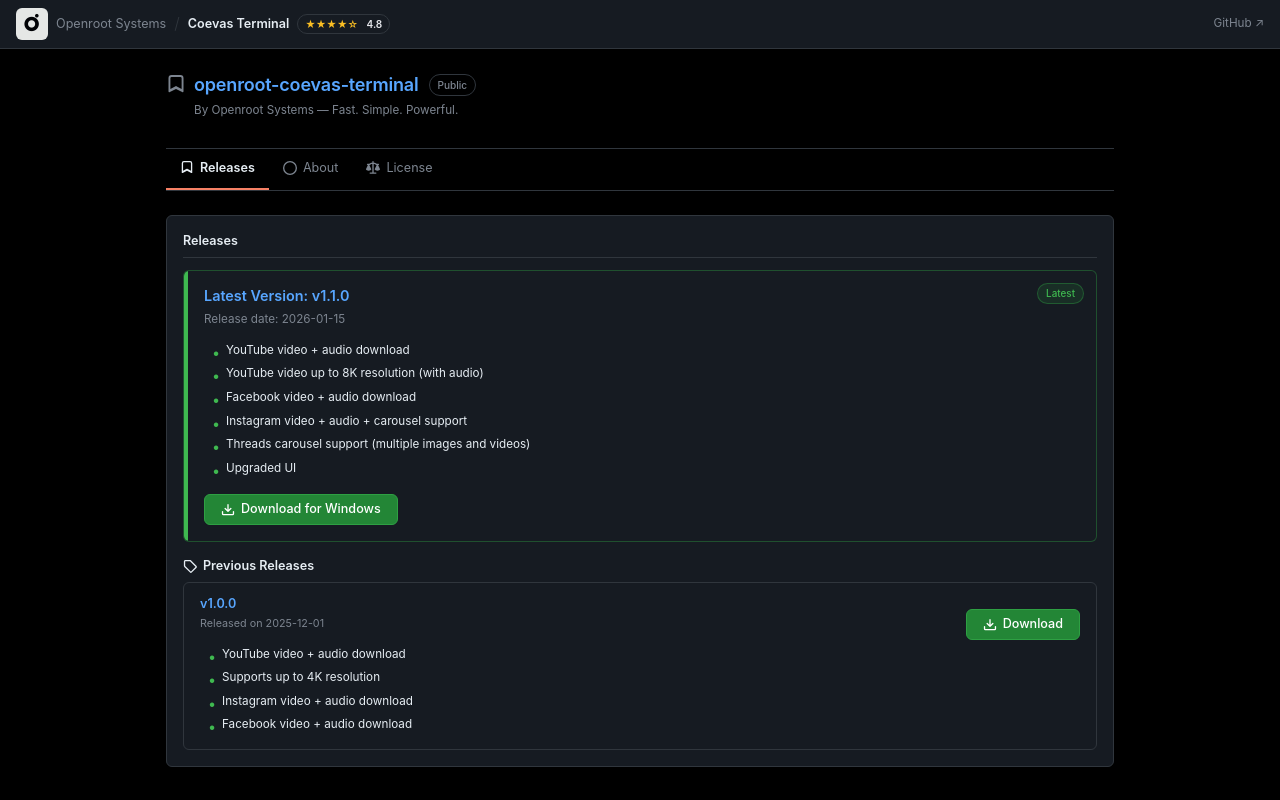
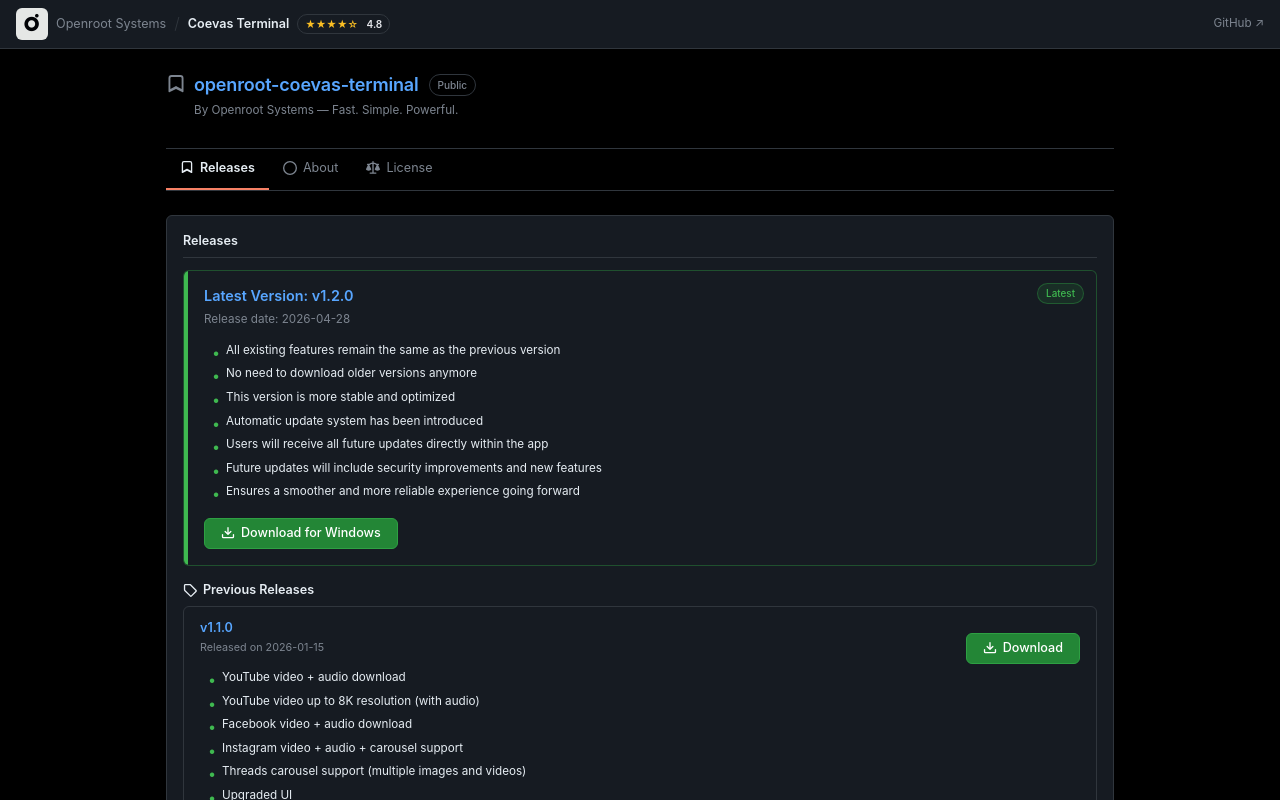
Before and after one commit to COMEONSOM/openroot-web, a React (Vite) app: page /coevas-terminal in a window 1280 px wide. Shown: the top 800 px of the page. Built offline with nearby package versions, Linux system fonts and the light colour scheme; no server answers.

Commit message:
new version of coevas terminal

```diff
--- a/src/pages/coevas.tsx
+++ b/src/pages/coevas.tsx
@@ -17,6 +17,23 @@
 
 // ── Release data ───────────────────────────────────────────────────────────
 const releases: Release[] = [
+
+  {
+    version: '1.2.0',
+    date: '2026-04-28',
+    downloadLink:
+      'https://github.com/COMEONSOM/openroot-web/releases/download/v1.2.0/CoevasTerminalSetup-1.2.0.exe',
+    features: [
+      'All existing features remain the same as the previous version',
+      'No need to download older versions anymore',
+      'This version is more stable and optimized',
+      'Automatic update system has been introduced',
+      'Users will receive all future updates directly within the app',
+      'Future updates will include security improvements and new features',
+      'Ensures a smoother and more reliable experience going forward',
+    ],
+  },
+
   {
     version: '1.1.0',
     date: '2026-01-15',
```
